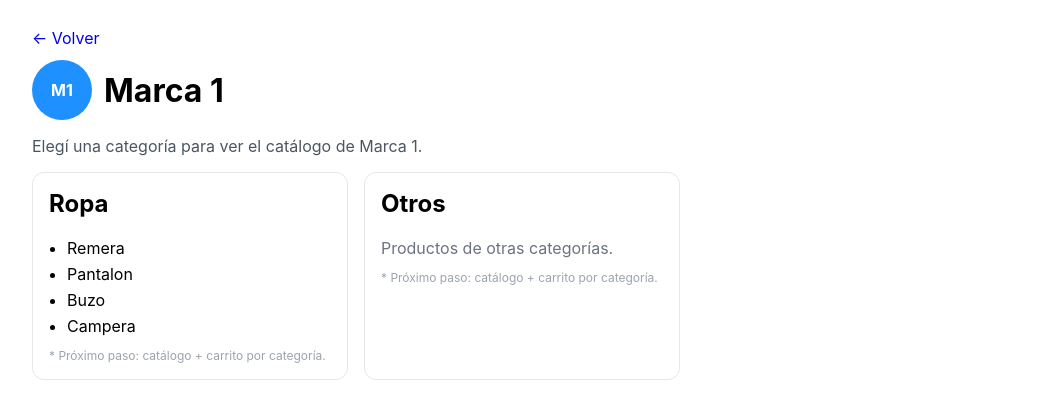
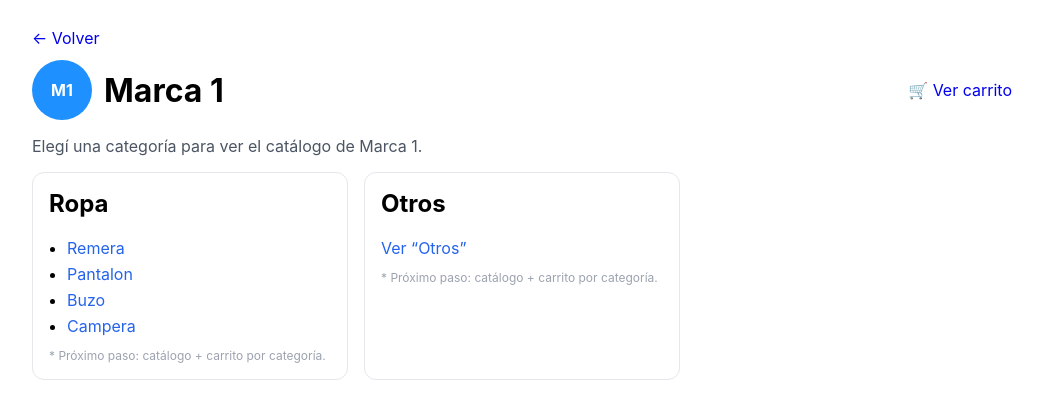
Before and after one commit to cabure-swag/cabure-proto, a Next.js app: page /marcas/marca-1 in a window 1280 px wide. Shown: the top 418 px of the page, without its empty margins (118-1161 px from the left). Built offline with nearby package versions, Linux system fonts and the light colour scheme.

Commit message:
replace brand page and enable subcategory links

```diff
--- a/pages/marcas/[slug].jsx
+++ b/pages/marcas/[slug].jsx
@@ -1,3 +1,4 @@
+// pages/marcas/[slug].jsx
 import React from 'react';
 import { useRouter } from 'next/router';
 import { BRANDS } from '../../data/brands';
@@ -45,6 +46,7 @@ export default function BrandPage() {
           {brand.name.split(' ').map(p => p[0]).join('').slice(0,2).toUpperCase()}
         </div>
         <h1 style={{ margin: 0 }}>{brand.name}</h1>
+        <a href="/cart" style={{ marginLeft: 'auto', textDecoration: 'none' }}>🛒 Ver carrito</a>
       </header>
 
       <p style={{ color: '#4b5563' }}>
@@ -65,17 +67,31 @@ export default function BrandPage() {
 
             {cat.name === 'Ropa' && (
               <ul style={{ marginTop: 8, marginBottom: 0, paddingLeft: 18 }}>
-                {cat.sub.map(s => (
-                  <li key={s} style={{ marginBottom: 6 }}>
-                    {/* Próximo paso: linkear a lista de productos por subcategoría */}
-                    <span style={{ cursor: 'default' }}>{s}</span>
-                  </li>
-                ))}
+                {cat.sub.map((s) => {
+                  const subSlug = s.toLowerCase(); // remera, pantalon, buzo, campera
+                  return (
+                    <li key={s} style={{ marginBottom: 6 }}>
+                      <a
+                        href={`/marcas/${brand.slug}/${subSlug}`}
+                        style={{ textDecoration: 'none', color: '#2563eb' }}
+                      >
+                        {s}
+                      </a>
+                    </li>
+                  );
+                })}
               </ul>
             )}
 
             {cat.name === 'Otros' && (
-              <div style={{ color: '#6b7280' }}>Productos de otras categorías.</div>
+              <div style={{ color: '#6b7280' }}>
+                <a
+                  href={`/marcas/${brand.slug}/otros`}
+                  style={{ textDecoration: 'none', color: '#2563eb' }}
+                >
+                  Ver “Otros”
+                </a>
+              </div>
             )}
 
             <div style={{ marginTop: 12, fontSize: 12, color: '#9ca3af' }}>
```
